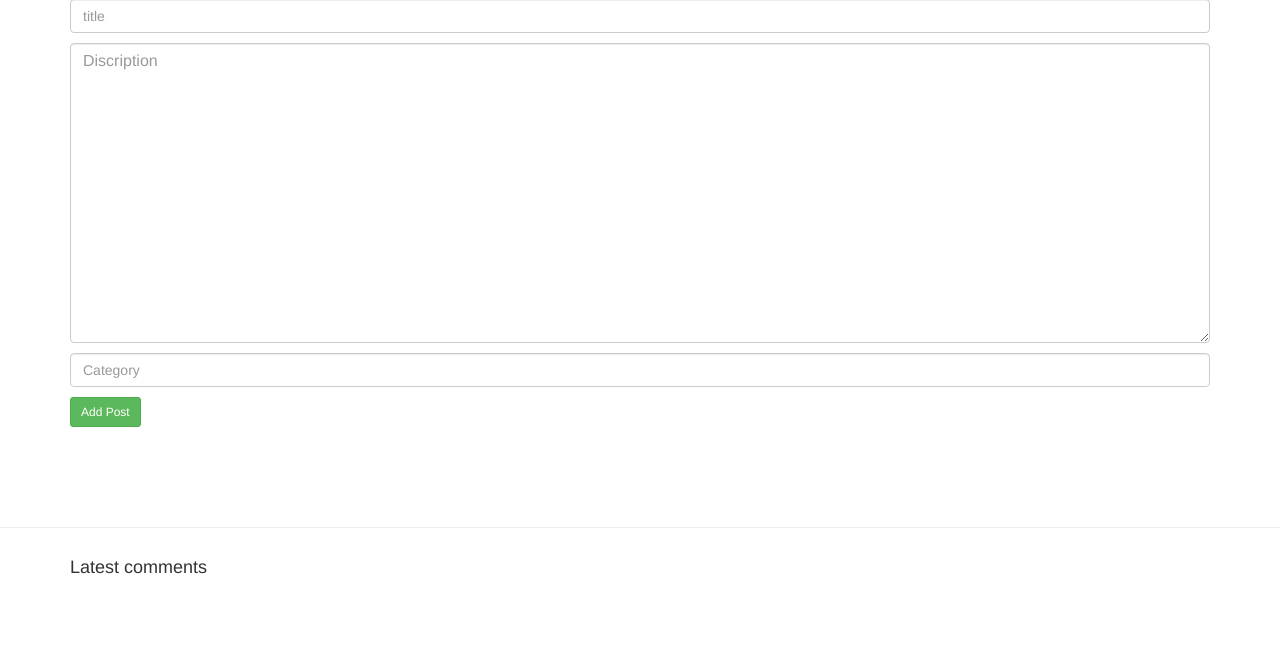
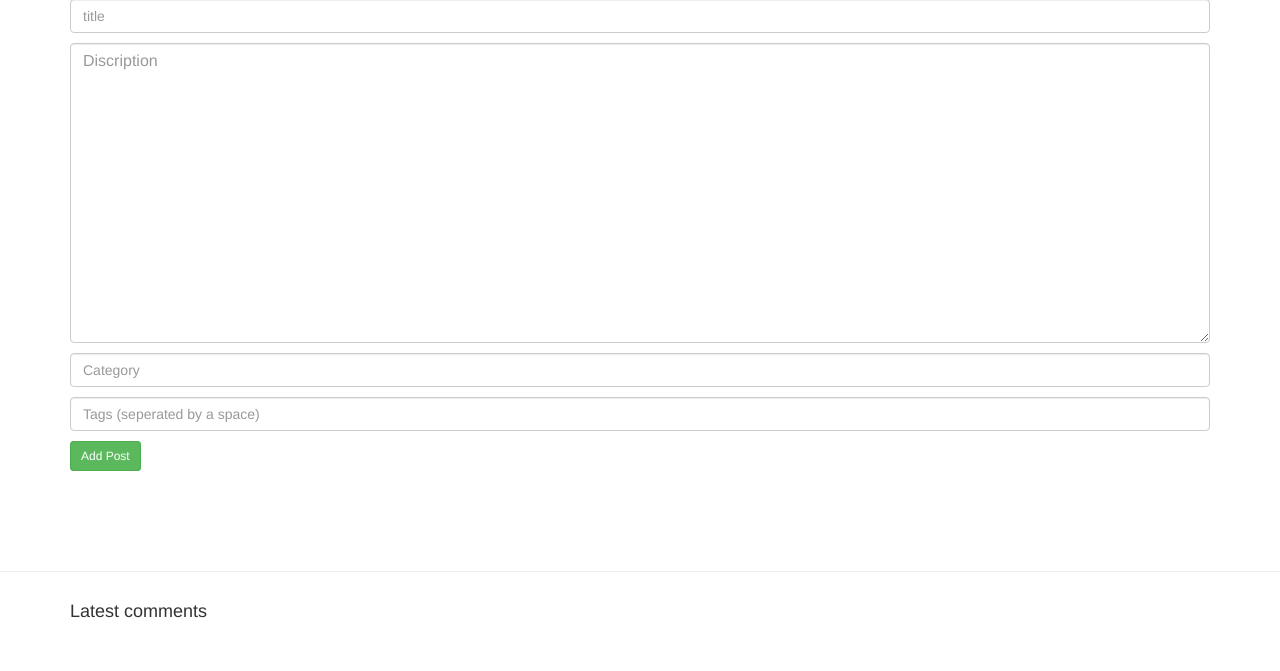
Before and after one commit to adyouri/kalima, a Flask app: page /add_post in a window 1280 px wide. Shown: the part 144-815 px from the top of the page. Run offline with Flask 2, Linux system fonts and the light colour scheme; data that the repository does not hold is empty; some libraries are stand-ins or nearby versions.

Commit message:
Add tags to post

```diff
--- a/project/posts/forms.py
+++ b/project/posts/forms.py
@@ -7,6 +7,7 @@ class PostForm(Form):
     title = TextField('title', validators = [DataRequired(), Length(max=100)])
     description = TextAreaField('description', validators = [DataRequired()])
     category = TextField('category', validators = [DataRequired()])
+    tags = TextField('tags', validators = [DataRequired()])
 
 
 class CommentForm(Form):
--- a/project/posts/templates/add_post.html
+++ b/project/posts/templates/add_post.html
@@ -11,6 +11,7 @@
                         class="form-control post-textarea") }}
 
         {{ render_field(field=form.category, placeholder="Category", class="form-control") }}
+        {{ render_field(field=form.tags, placeholder="Tags (seperated by a space)", class="form-control") }}
         <button class="btn btn-sm btn-success" type="submit">Add Post</button>
     </form>
     {% if error %}
--- a/project/posts/views.py
+++ b/project/posts/views.py
@@ -1,6 +1,6 @@
 from flask import flash, redirect, session, url_for, render_template, abort, request
 
-from project.models import BlogPost, User, Category, Comment
+from project.models import BlogPost, User, Category, Comment, Tag
 
 from  flask_login import current_user, login_required
 
@@ -71,6 +71,10 @@ def add_post():
                 flash("Added New category")
                 category_id = Category.query.filter_by(name = form.category.data).first().id
                 post = BlogPost(title, description, user_id, category_id)
+            tags = form.tags.data.split(" ")
+            for tag in tags:
+                t = Tag(tag)
+                post.tags.append(t)
             db.session.add(post)
             db.session.commit()
             flash("Added New Post")
```
Also changed, not shown: TODO.md (+6 -2 lines), project/templates/post_base.html (+17 -0 lines).
